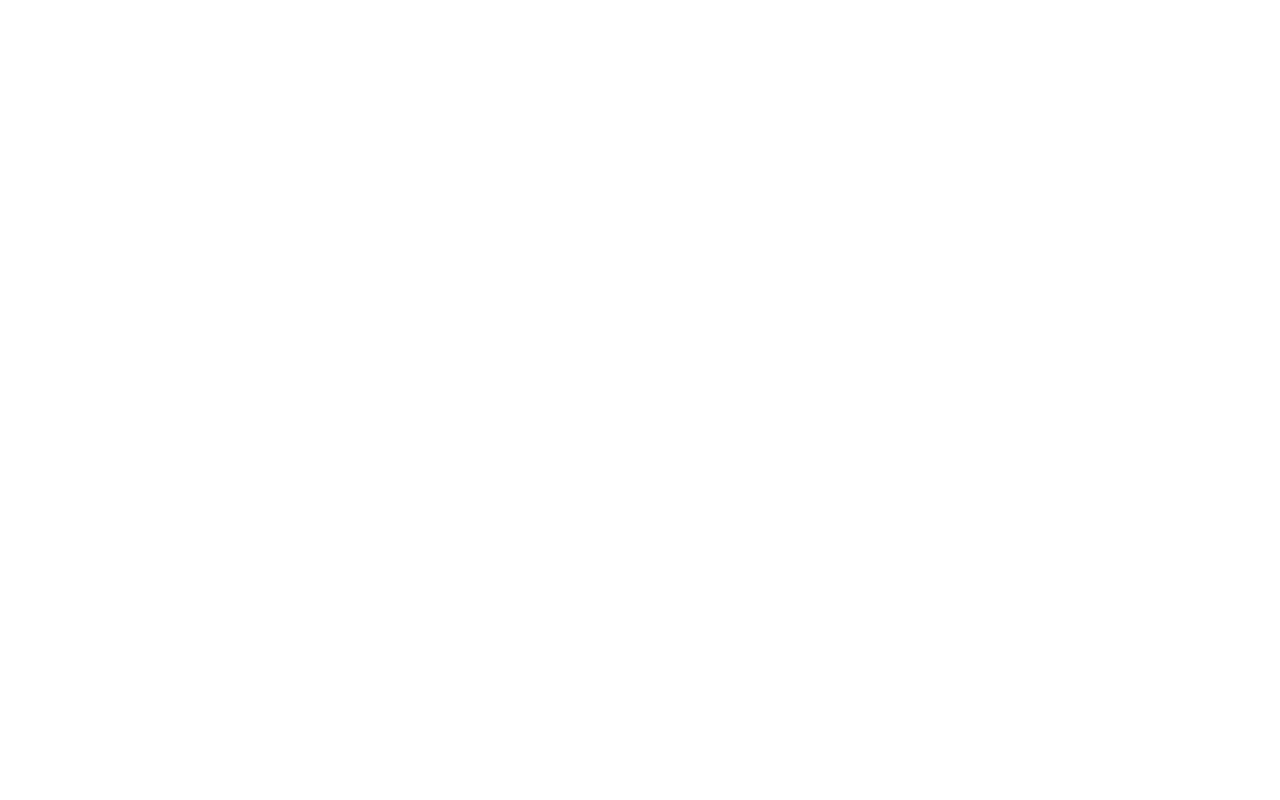
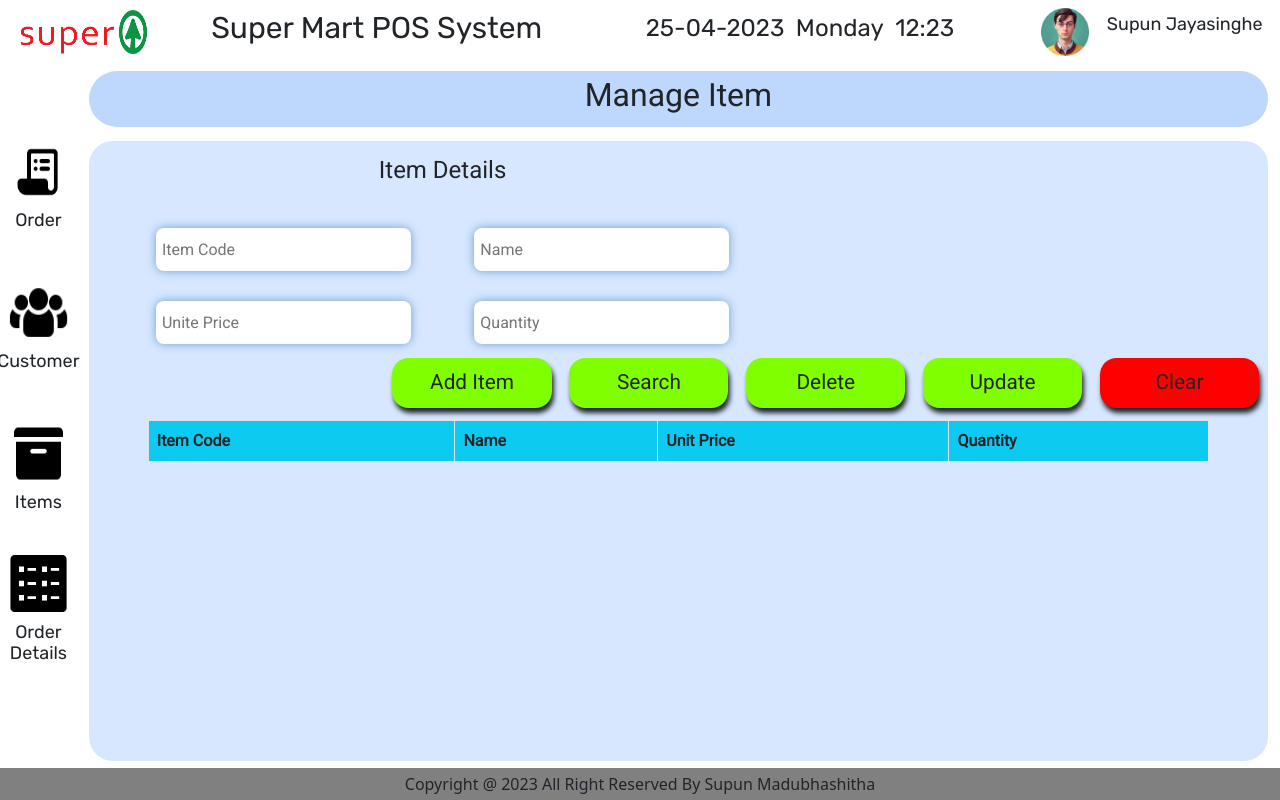
Before and after one commit to supunj506/Web-POS, a plain HTML site: page item.html in a window 1280 px wide. Drawn offline with Linux system fonts and the light colour scheme.

Commit message:
update item ui

```diff
--- /dev/null
+++ b/asset/custom_css/item_form/itemForm.css
@@ -0,0 +1,156 @@
+<!--
+/*
+* @author : supun@mj
+* Project : Web POS
+* Date    : 8/19/2023 (Sat)
+* Time    : 9:00 PM
+* For GDSE course of IJSE institute.
+*/
+-->
+#itemForm {
+    width: 94%;
+    height: 100%;
+
+}
+#itemForm  > div {
+    width: 100%;
+    height: 100%;
+    display: flex;
+    flex-direction: column;
+    justify-content: space-around;
+    align-items: center;
+    font-family: 'Roboto', sans-serif;
+    position: relative;
+}
+
+#itemForm> div > div:first-child {
+    width: 98%;
+    height: 8%;
+    background-color: #BED7FD;
+    border-radius: 1.5em;
+    display: flex;
+    justify-content: center;
+    align-items: center;
+    font-size: 1.2em;
+
+}
+#itemForm > div > div:nth-child(2) {
+    width: 98%;
+    height: 88%;
+    background-color:#d6e7ff ;
+    border-radius: 1.5em;
+    display: flex;
+    flex-direction:column ;
+}
+/*---------------------------------------*/
+#itemForm > div > div:nth-child(2) > div:first-child {
+    width: 60%;
+    height: 35%;
+    /*background-color: #C2A3F4;*/
+    display: flex;
+    flex-direction: column;
+    justify-content: space-around;
+    align-self: flex-start;
+    margin-left: 3%;
+}
+#itemForm > div > div:nth-child(2) > div:first-child > div {
+    display: flex;
+    width: 90%;
+    height: 33%;
+    align-items: center;
+    justify-content: space-around;
+}
+#itemForm> div > div:nth-child(2) > div:first-child > div > input {
+    border-radius: 0.5em;
+    border: none;
+    width: 55%;
+    height: 60%;
+}
+#itemForm > div > div:nth-child(2) > div:first-child > div:first-child {
+    font-size: 1.5em;
+}
+#itemForm> div > div:nth-child(2) > div:first-child > div:nth-child(2) > input {
+    width: 40%;
+}
+#itemForm > div > div:nth-child(2) > div:first-child > div:nth-child(3) > input {
+    width: 40%;
+}
+#itemForm > div > div:nth-child(2) > div:first-child > div:nth-child(4) > div {
+    width: 20%;
+    height: 60%;
+    display: flex;
+    justify-content: center;
+    align-items: center;
+    background-color: chartreuse;
+    border-radius: 0.8em;
+    box-shadow: 2px 5px 5px 0;
+    font-size: 1.3em;
+    font-family: 'Roboto', sans-serif;
+    margin-left: 10%;
+    cursor: pointer;
+
+}
+
+/*------------------------------------------*/
+
+#itemForm > div > div:nth-child(2) > div:nth-child(2) {
+    width: 75%;
+    height: 10%;
+    /*background-color: red;*/
+    align-self: flex-end;
+    display: flex;
+    justify-content: space-around;
+    align-items: flex-start;
+
+}
+#itemForm > div > div:nth-child(2) > div:nth-child(2) > div {
+    width: 18%;
+    height: 80%;
+    display: flex;
+    justify-content: center;
+    align-items: center;
+    background-color: chartreuse;
+    border-radius: 0.8em;
+    box-shadow: 2px 5px 5px 0;
+    font-size: 1.3em;
+    font-family: 'Roboto', sans-serif;
+    /*margin-left: 10%;*/
+    cursor: pointer;
+    user-select: none;
+
+}
+#itemForm > div > div:nth-child(2) > div:nth-child(2) > div:nth-child(5){
+    background-color: red;
+
+}
+    /*-----------------------------------------------------*/
+#itemForm > div > div:nth-child(2) > div:nth-child(3) {
+    width: 90%;
+    height: 40%;
+    align-self: center;
+    /*background-color: chartreuse;*/
+    display: flex;
+    justify-content: center;
+
+}
+#itemForm > div > div:nth-child(2) > div:nth-child(3) > table {
+    height: 0;
+    background-color: white;
+}
+.itemInput {
+    outline-color: greenyellow;
+    box-shadow: 0 0 10px #719ECE;
+}
+
+/*----style for footer----------------------------------------------------------------------------*/
+footer {
+    width: 100%;
+    height: 4vh;
+    background-color: gray;
+    display: flex;
+    justify-content: center;
+    align-items: center;
+}
+footer > p {
+    margin: 0;
+}
--- a/item.html
+++ b/item.html
@@ -22,8 +22,106 @@
     <meta content="width=device-width initial-scale=1" name="viewport">
     <link rel="stylesheet" href="asset/lib/Bootstrap/css/bootstrap.min.css">
     <link rel="stylesheet" href="asset/custom_css/nav_icon/nav_icon_style.css">
-    <link rel="stylesheet" href="asset/custom_css/customer_form/customerForm.css">
+
+    <link rel="stylesheet" href="asset/custom_css/item_form/itemForm.css ">
 <body>
+
+<header>
+    <section>
+        <img alt="logo.png" id="logo" src="/asset/material/logo/superMartLogo.png">
+        <h2>Super Mart POS System</h2>
+    </section>
+
+    <section>
+        <div>
+            <h4>25-04-2023</h4>
+            <h4>Monday</h4>
+            <h4>12:23</h4>
+        </div>
+        <div>
+            <img alt="userImage.png" id="userImage" src="/asset/material/image/UserImage.png">
+            <p>Supun Jayasinghe</p>
+        </div>
+    </section>
+</header>
+
+<main>
+    <aside>
+        <nav>
+            <div>
+                <img alt="order.png" class="nav_icon" src="asset/material/icon/icons8-purchase-order-96.png">
+                <h4>Order</h4>
+            </div>
+
+            <div>
+                <img alt="order.png" class="nav_icon" src="asset/material/icon/icons8-customer-64.png">
+                <h4>Customer</h4>
+            </div>
+            <div>
+                <img alt="order.png" class="nav_icon" src="asset/material/icon/icons8-product-90.png">
+                <h4>Items</h4>
+            </div>
+            <div>
+                <img alt="order.png" class="nav_icon" src="asset/material/icon/icons8-more-details-100.png">
+                <h4>Order Details</h4>
+            </div>
+        </nav>
+
+    </aside>
+    <section class="form" id="itemForm">
+        <div>
+            <div>
+                <h2>Manage Item</h2>
+            </div>
+            <div>
+                <div>
+                    <div>
+                        <p>Item Details</p>
+                    </div>
+                    <div>
+                        <input class="itemInput" id="inputItemId" placeholder=" Item Code" type="text">
+                        <input class="itemInput"  id="inputItemName" placeholder=" Name" type="text">
+                    </div>
+                    <div>
+                        <input  class="itemInput"  id="inputItemUnitPrice" placeholder=" Unite Price" type="text">
+                        <input class="itemInput"  id="inputItemQuantity" placeholder=" Quantity" type="text">
+                    </div>
+                </div>
+                <div>
+                    <div id="addItem">Add Item</div>
+                    <div>Search</div>
+                    <div id="deleteItem">Delete</div>
+                    <div id="updateItem">Update</div>
+                    <div id="clearItem">Clear</div>
+
+                </div>
+                <div>
+                    <table class="table table-hover table-bordered" id="item_table">
+                        <thead class="bg-info">
+                        <tr>
+                            <th scope="col">Item Code</th>
+                            <th scope="col">Name</th>
+                            <th scope="col">Unit Price</th>
+                            <th scope="col">Quantity</th>
+                        </tr>
+                        </thead>
+                        <tbody id="itemTBody">
+
+                        </tbody>
+                    </table>
+
+                </div>
+            </div>
+        </div>
+    </section>
+</main>
+
+<footer>
+    <p>Copyright @ 2023 All Right Reserved By Supun Madubhashitha</p>
+</footer>
+
+<script src="asset/lib/JQuery/jquery-3.6.1.min.js"></script>
+<script src="db/CustomerArray.js"></script>
 
 </body>
 </html>
```
Also changed, not shown: customer.html (+1 -0 lines).
